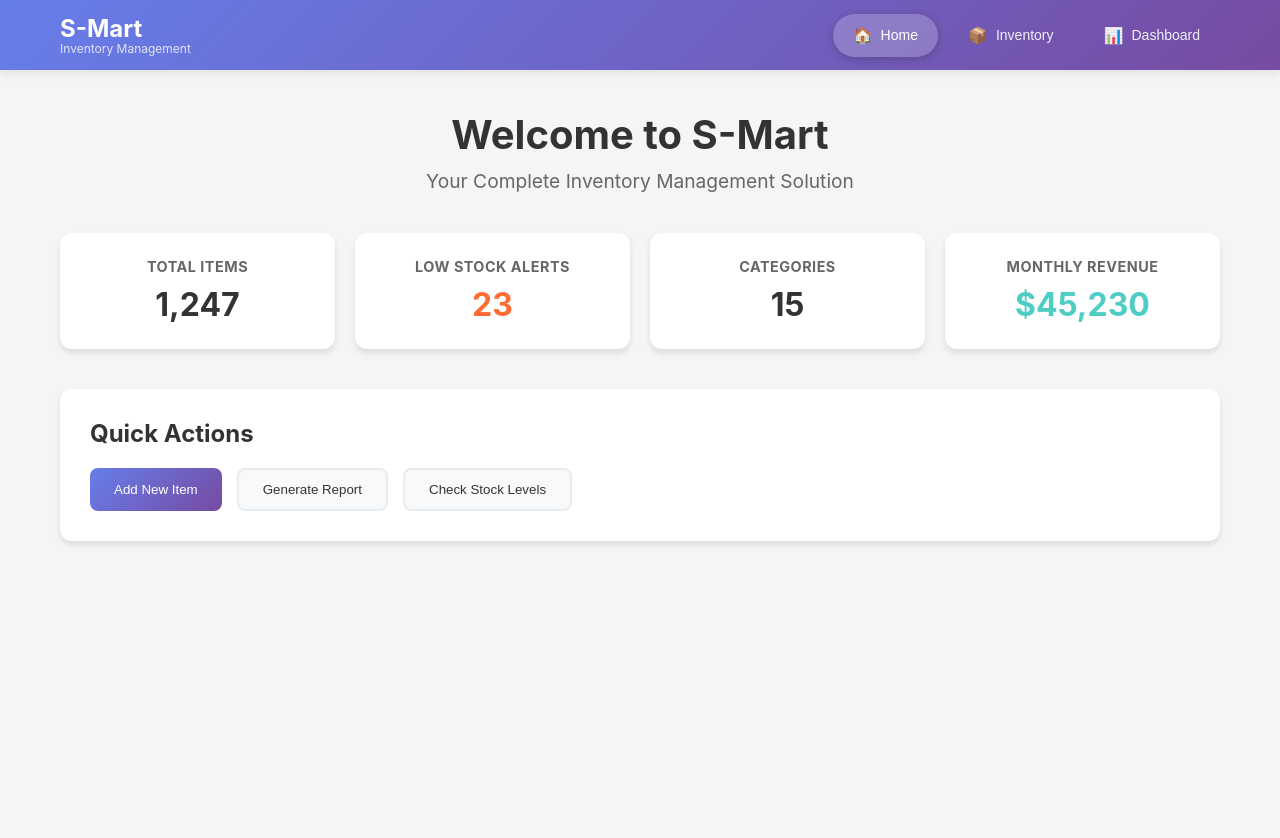
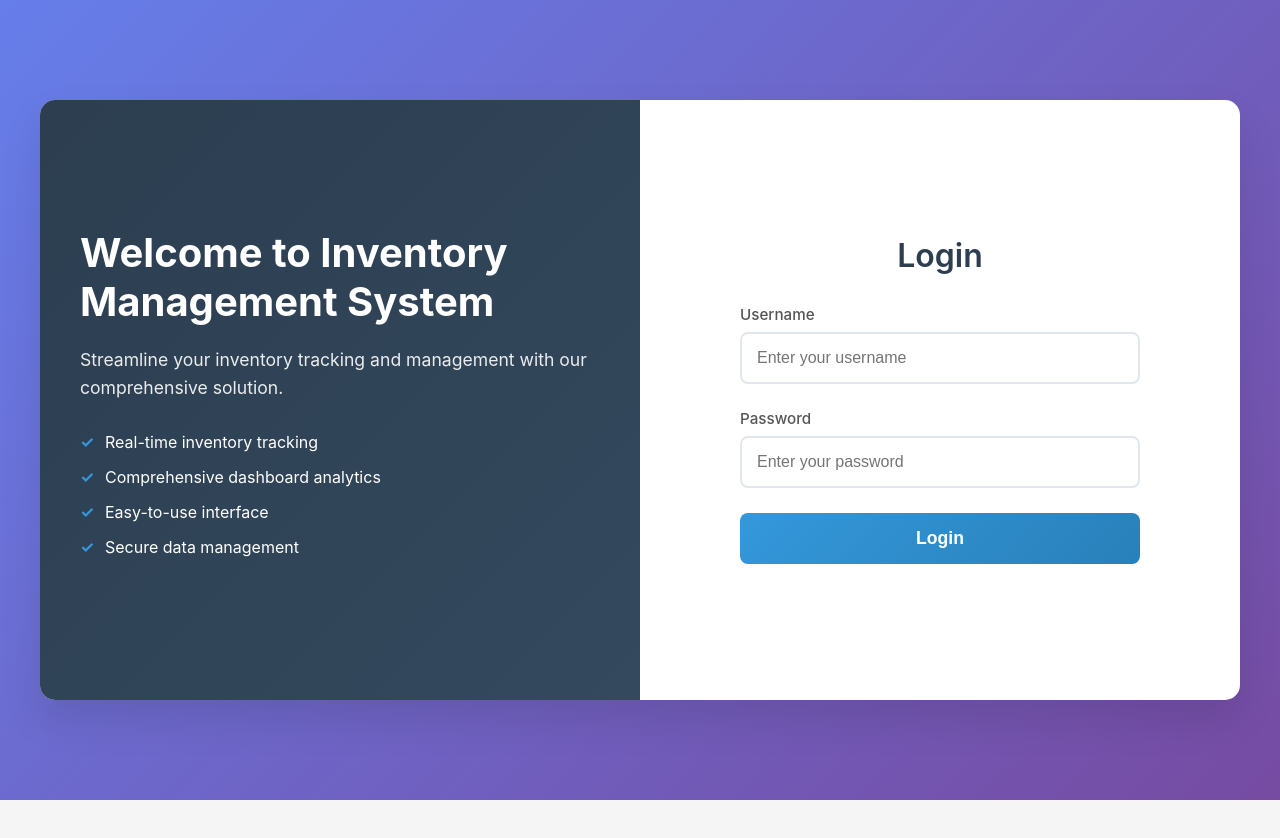
Before and after one commit to vcgithub41210/s-mart, a React (Create React App) app in the folder frontend/: page / in a window 1280 px wide. Shown: the top 838 px of the page. After the commit the page ends 800 px from the top, so only its background shows below. Built offline with nearby package versions, Linux system fonts and the light colour scheme.

Commit message:
Added basic login page without functionality

```diff
--- a/frontend/package.json
+++ b/frontend/package.json
@@ -7,8 +7,8 @@
     "@testing-library/jest-dom": "^6.6.4",
     "@testing-library/react": "^16.3.0",
     "@testing-library/user-event": "^13.5.0",
-    "react": "^19.1.1",
-    "react-dom": "^19.1.1",
+    "react": "^18.3.1",
+    "react-dom": "^18.3.1",
     "react-scripts": "5.0.1",
     "web-vitals": "^2.1.4"
   },
--- a/frontend/src/App.js
+++ b/frontend/src/App.js
@@ -4,9 +4,11 @@ import Navbar from './components/Navbar';
 import Home from './components/Home';
 import Inventory from './components/Inventory';
 import Dashboard from './components/Dashboard';
+import Login from './components/Login';
 
 function App() {
   const [currentSection, setCurrentSection] = useState('home');
+  const [showLogin, setShowLogin] = useState(true); // Start with login page
 
   const renderCurrentSection = () => {
     switch(currentSection) {
@@ -21,6 +23,21 @@ function App() {
     }
   };
 
+  const handleLogin = () => {
+    // Simply redirect to home page without any authentication
+    setShowLogin(false);
+  };
+
+  // If showLogin is true, display login page
+  if (showLogin) {
+    return (
+      <div className="App">
+        <Login onLogin={handleLogin} />
+      </div>
+    );
+  }
+
+  // Otherwise show the main app
   return (
     <div className="App">
       <Navbar
--- /dev/null
+++ b/frontend/src/components/Login.css
@@ -0,0 +1,156 @@
+.login-container {
+  min-height: 100vh;
+  display: flex;
+  align-items: center;
+  justify-content: center;
+  background: linear-gradient(135deg, #667eea 0%, #764ba2 100%);
+  padding: 20px;
+}
+
+.login-content {
+  display: flex;
+  max-width: 1200px;
+  width: 100%;
+  background: white;
+  border-radius: 15px;
+  box-shadow: 0 20px 40px rgba(0, 0, 0, 0.1);
+  overflow: hidden;
+  min-height: 600px;
+}
+
+.login-left {
+  flex: 1;
+  padding: 60px 40px;
+  background: linear-gradient(135deg, #2c3e50 0%, #34495e 100%);
+  color: white;
+  display: flex;
+  flex-direction: column;
+  justify-content: center;
+}
+
+.login-left h1 {
+  font-size: 2.5rem;
+  margin-bottom: 20px;
+  font-weight: 700;
+}
+
+.login-left p {
+  font-size: 1.1rem;
+  margin-bottom: 30px;
+  line-height: 1.6;
+  opacity: 0.9;
+}
+
+.login-left ul {
+  list-style: none;
+  padding: 0;
+}
+
+.login-left li {
+  margin-bottom: 15px;
+  padding-left: 25px;
+  position: relative;
+  font-size: 1rem;
+}
+
+.login-left li::before {
+  content: "✓";
+  position: absolute;
+  left: 0;
+  color: #3498db;
+  font-weight: bold;
+}
+
+.login-right {
+  flex: 1;
+  display: flex;
+  align-items: center;
+  justify-content: center;
+  padding: 40px;
+}
+
+.login-form-container {
+  width: 100%;
+  max-width: 400px;
+}
+
+.login-form-container h2 {
+  text-align: center;
+  margin-bottom: 30px;
+  color: #2c3e50;
+  font-size: 2rem;
+  font-weight: 600;
+}
+
+.login-form {
+  width: 100%;
+}
+
+.form-group {
+  margin-bottom: 25px;
+}
+
+.form-group label {
+  display: block;
+  margin-bottom: 8px;
+  color: #555;
+  font-weight: 500;
+  font-size: 0.95rem;
+}
+
+.form-group input {
+  width: 100%;
+  padding: 15px;
+  border: 2px solid #e1e8ed;
+  border-radius: 8px;
+  font-size: 1rem;
+  transition: border-color 0.3s ease;
+  box-sizing: border-box;
+}
+
+.form-group input:focus {
+  outline: none;
+  border-color: #3498db;
+}
+
+.login-button {
+  width: 100%;
+  padding: 15px;
+  background: linear-gradient(135deg, #3498db 0%, #2980b9 100%);
+  color: white;
+  border: none;
+  border-radius: 8px;
+  font-size: 1.1rem;
+  font-weight: 600;
+  cursor: pointer;
+  transition: transform 0.2s ease, box-shadow 0.2s ease;
+}
+
+.login-button:hover {
+  transform: translateY(-2px);
+  box-shadow: 0 8px 25px rgba(52, 152, 219, 0.3);
+}
+
+.login-button:active {
+  transform: translateY(0);
+}
+
+/* Responsive design */
+@media (max-width: 768px) {
+  .login-content {
+    flex-direction: column;
+    margin: 20px;
+  }
+
+  .login-left {
+    padding: 40px 30px;
+  }
+
+  .login-left h1 {
+    font-size: 2rem;
+  }
+
+  .login-right {
+    padding: 30px;
+  }
+}
--- /dev/null
+++ b/frontend/src/components/Login.js
@@ -0,0 +1,66 @@
+import React, { useState } from 'react';
+import './Login.css';
+
+const Login = ({ onLogin }) => {
+  const [username, setUsername] = useState('');
+  const [password, setPassword] = useState('');
+
+  const handleSubmit = (e) => {
+    e.preventDefault();
+    onLogin(); // Just call onLogin without any parameters
+  };
+
+  return (
+    <div className="login-container">
+      <div className="login-content">
+        <div className="login-left">
+          <h1>Welcome to Inventory Management System</h1>
+          <p>Streamline your inventory tracking and management with our comprehensive solution.</p>
+          <ul>
+            <li>Real-time inventory tracking</li>
+            <li>Comprehensive dashboard analytics</li>
+            <li>Easy-to-use interface</li>
+            <li>Secure data management</li>
+          </ul>
+        </div>
+
+        <div className="login-right">
+          <div className="login-form-container">
+            <h2>Login</h2>
+            <form onSubmit={handleSubmit} className="login-form">
+              <div className="form-group">
+                <label htmlFor="username">Username</label>
+                <input
+                  type="text"
+                  id="username"
+                  value={username}
+                  onChange={(e) => setUsername(e.target.value)}
+                  placeholder="Enter your username"
+                  required
+                />
+              </div>
+
+              <div className="form-group">
+                <label htmlFor="password">Password</label>
+                <input
+                  type="password"
+                  id="password"
+                  value={password}
+                  onChange={(e) => setPassword(e.target.value)}
+                  placeholder="Enter your password"
+                  required
+                />
+              </div>
+
+              <button type="submit" className="login-button">
+                Login
+              </button>
+            </form>
+          </div>
+        </div>
+      </div>
+    </div>
+  );
+};
+
+export default Login;
--- /dev/null
+++ b/package.json
@@ -0,0 +1,6 @@
+{
+  "dependencies": {
+    "axios": "^1.11.0",
+    "react-router-dom": "^7.7.1"
+  }
+}
```
Also changed, not shown: 2 other files (tests, documents, lock files or other folders).
